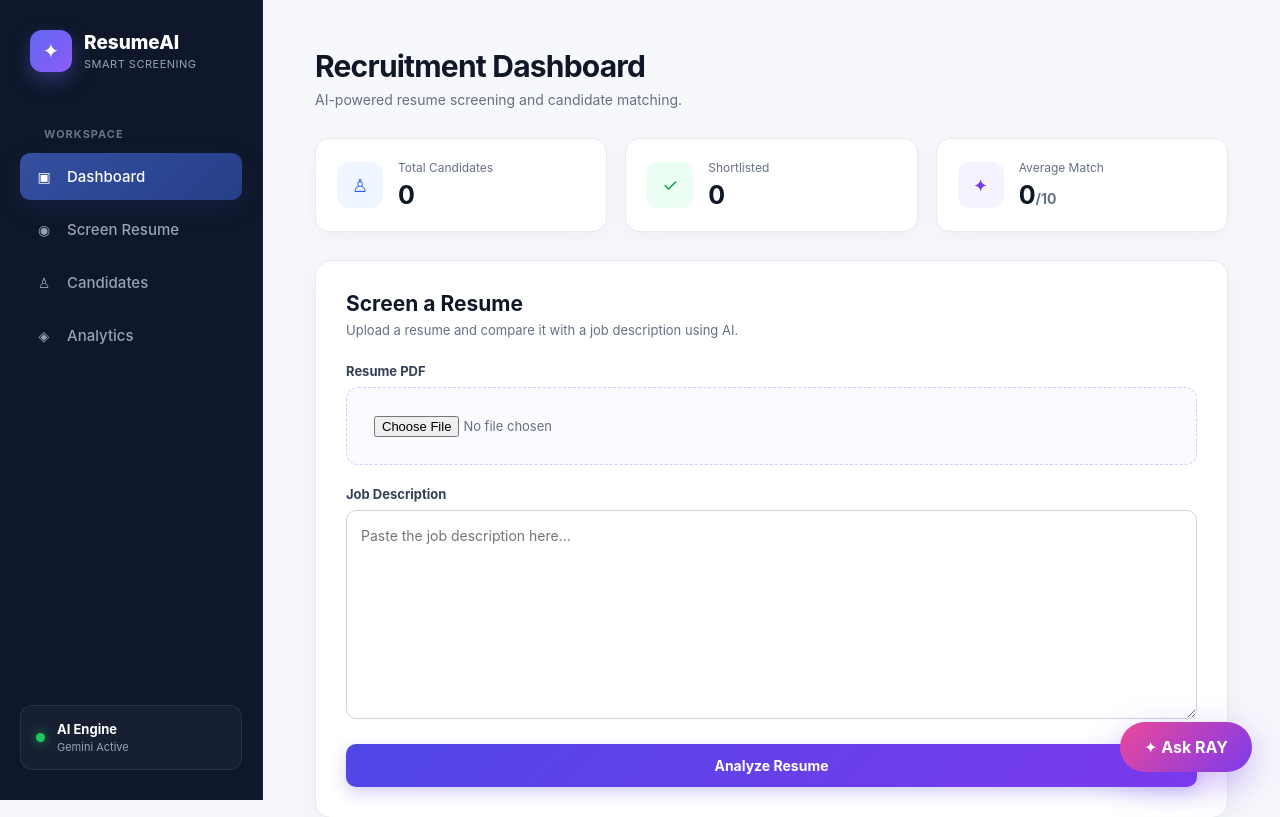
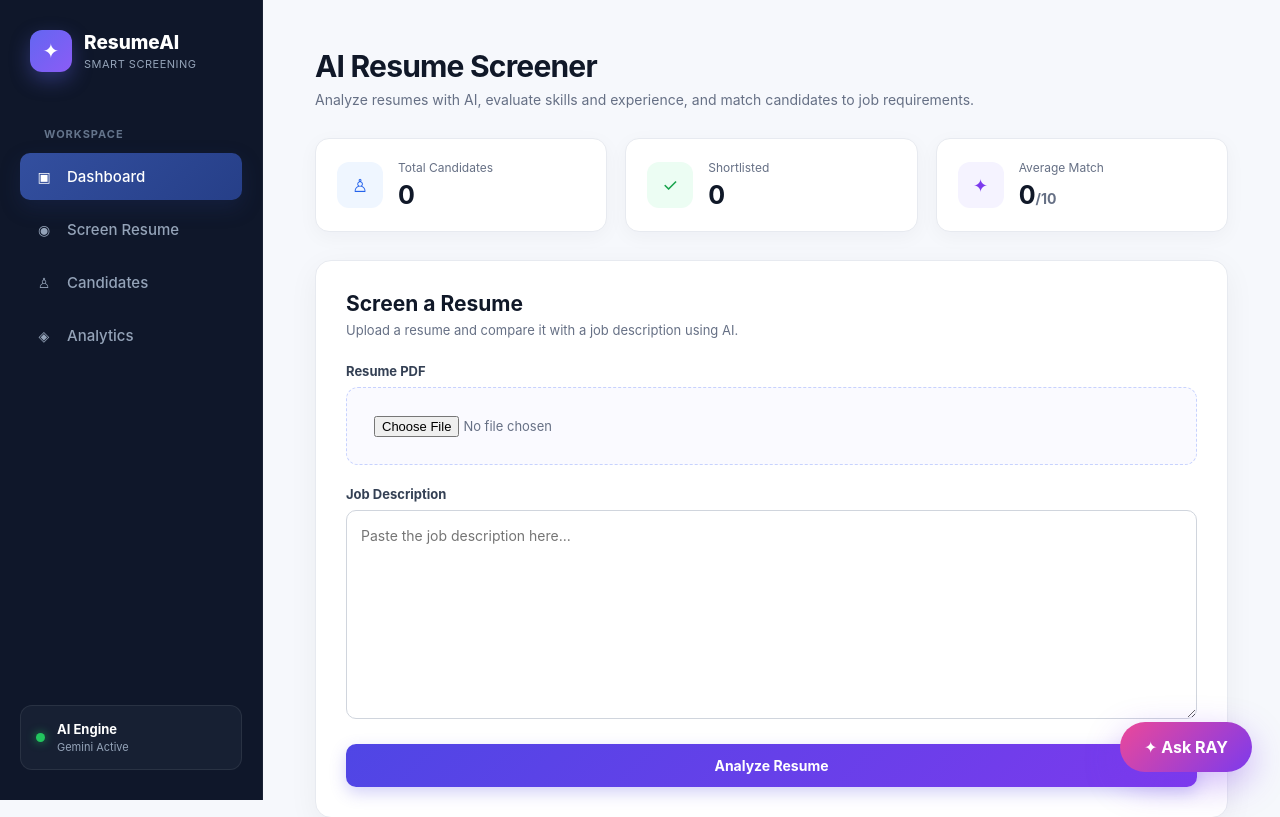
Before and after one commit to Dhanabalaji-J/smart_resume_screener, a React (Vite) app in the folder frontend/: page / in a window 1280 px wide. Shown: the top 817 px of the page. Built offline with nearby package versions, Linux system fonts and the light colour scheme.

Commit message:
Improve homepage SEO content

```diff
--- a/frontend/src/App.jsx
+++ b/frontend/src/App.jsx
@@ -250,12 +250,12 @@
                     <div>
 
                         <h1>
-                            Recruitment Dashboard
+                            AI Resume Screener
                         </h1>
 
                         <p>
-                            AI-powered resume screening
-                            and candidate matching.
+                            Analyze resumes with AI, evaluate skills and experience,
+                            and match candidates to job requirements.
                         </p>
 
                     </div>
```
